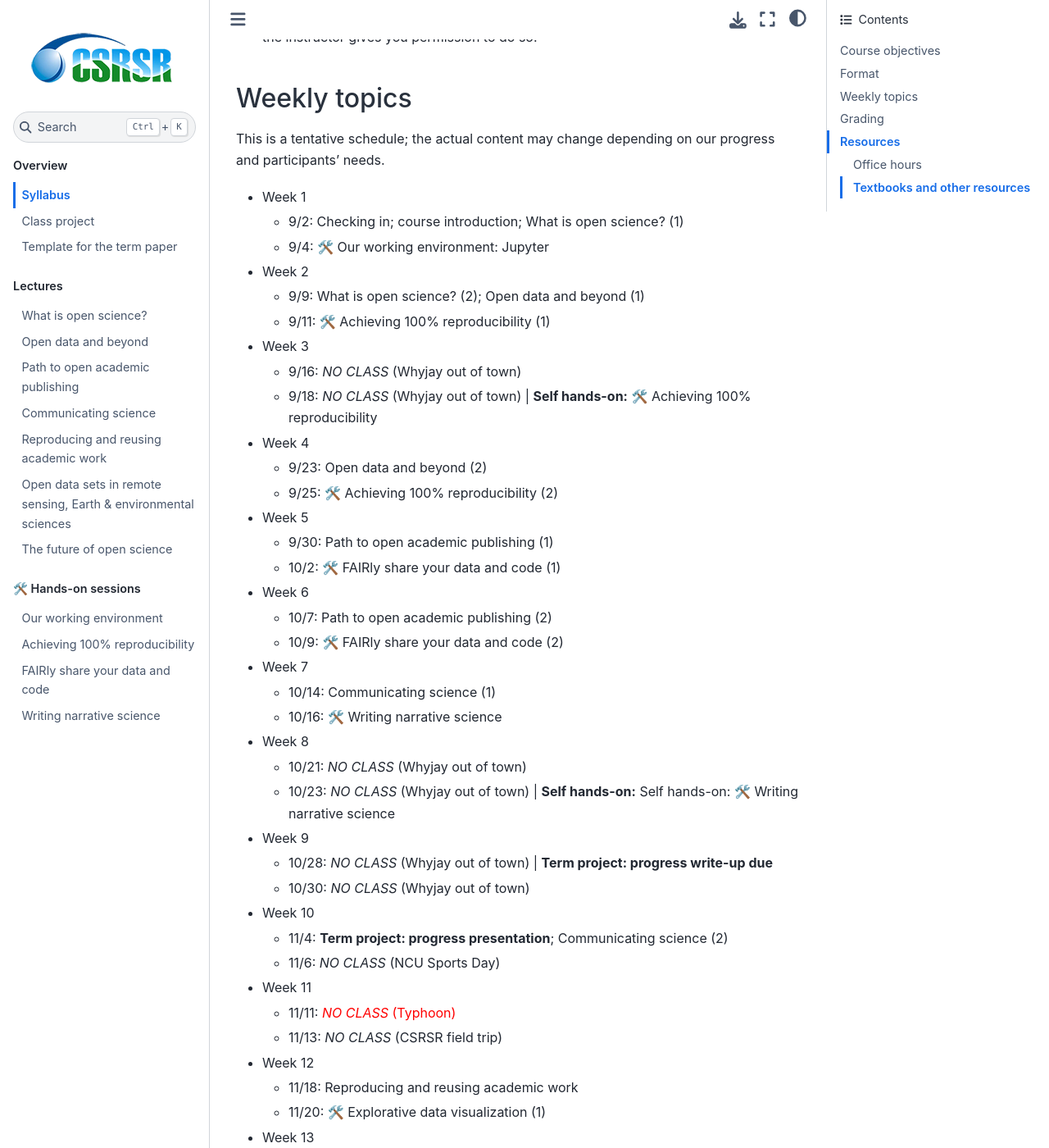
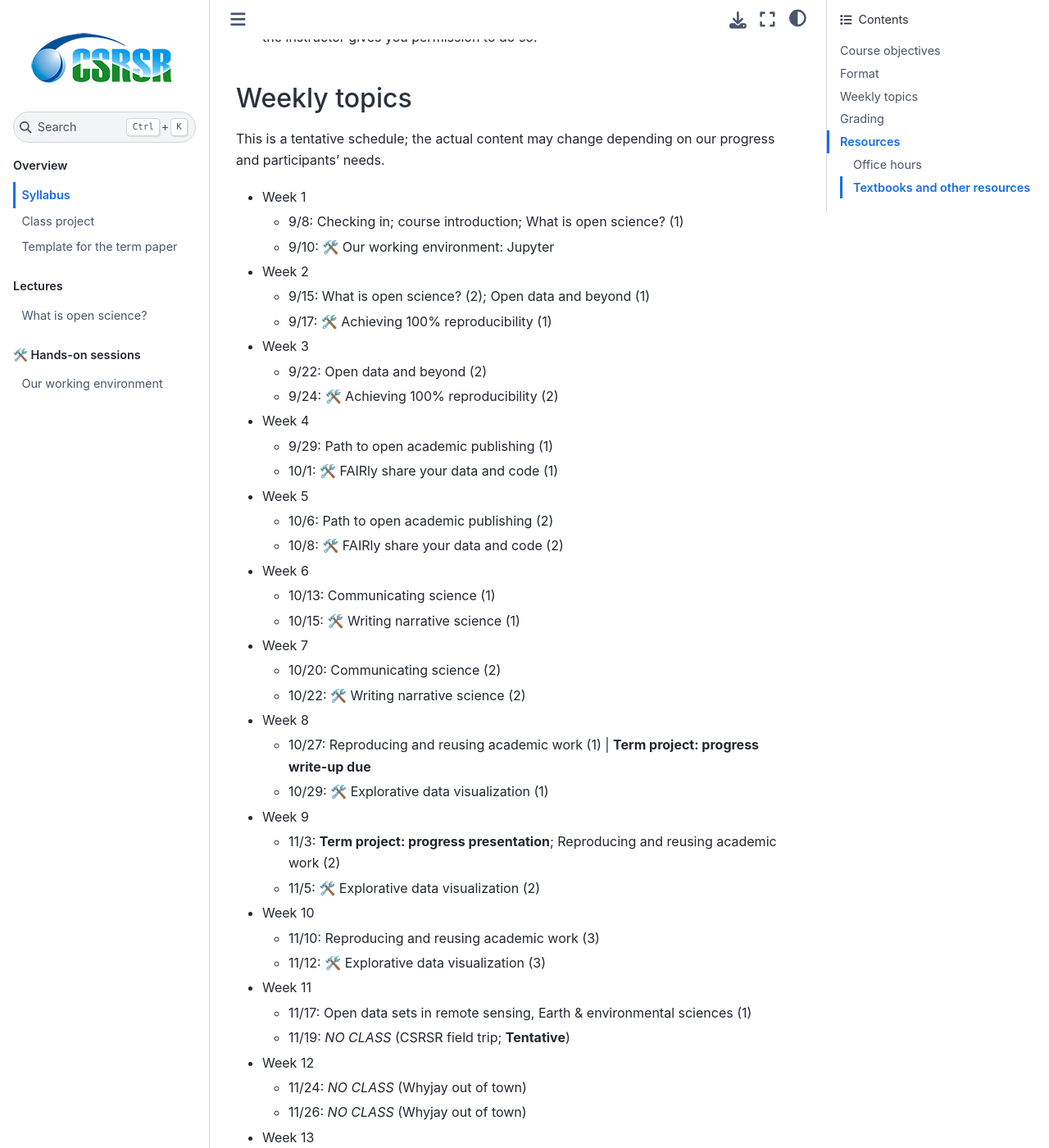
Before and after one commit to whyjz/ncu-open-science, a Jupyter Book: the page built from docs/syllabus.md, in a window 1280 px wide and 1400 px high, scrolled down 1235 px. Shown: the whole window at 82% size. Built offline with Jupyter Book 1.0.4 settings and Sphinx 7.4.7 and the Sphinx Book theme 1.1.4, drawn with Linux system fonts in a browser that asks for light colours; pages that are not in the unit, such as notebooks, are missing from menus; some of the changed text lies outside the part shown.

Commit message:
Update syllabus, L1, H1 for 2026

```diff
--- a/docs/_config.yml
+++ b/docs/_config.yml
@@ -7,7 +7,7 @@
 # Book settings
 title                       : Open Science Practices in Remote Sensing
 author                      : Whyjay Zheng (鄭懷傑)
-copyright                   : "2023-2025"
+copyright                   : "2023-2026"
 logo                        : csrsr_logo.png
 
 # #######################################################################################
--- a/docs/_toc.yml
+++ b/docs/_toc.yml
@@ -10,18 +10,18 @@ parts:
   - caption: Lectures
     chapters:
     - file: lectures/L1-intro
-    - file: lectures/L2-opendata
-    - file: lectures/L3-openaccess
-    - file: lectures/L4-communication
-    - file: lectures/L5-reproducibility
-    - file: lectures/L6-wheresdata
-    - file: lectures/L7-future
+    # - file: lectures/L2-opendata
+    # - file: lectures/L3-openaccess
+    # - file: lectures/L4-communication
+    # - file: lectures/L5-reproducibility
+    # - file: lectures/L6-wheresdata
+    # - file: lectures/L7-future
 
   - caption: 🛠️ Hands-on sessions
     chapters:
     - file: handson/H1-Jupyter
-    - file: handson/H2-Reproducibility
-    - file: handson/H3-FAIRdata
-    - file: handson/H4-Narrative
-    - file: handson/H5-Visualization
-    - file: handson/H6-DataAccess
+    # - file: handson/H2-Reproducibility
+    # - file: handson/H3-FAIRdata
+    # - file: handson/H4-Narrative
+    # - file: handson/H5-Visualization
+    # - file: handson/H6-DataAccess
--- a/docs/syllabus.md
+++ b/docs/syllabus.md
@@ -15,24 +15,21 @@ Whyjay Zheng (鄭懷傑), whyjz@csrsr.ncu.edu.tw
 1. Tuesday 10:00 am - 11:50 am at R2-223-1 (for lectures and discussion)
 2. Thursday 1:00 pm - 1:50 pm at R2-115  (mostly hands-on sessions)
 
-The hands-on sessions (labeled 🛠️ in [Weekly topics](syllabus.html#weekly-topics)) are on Thursday and **require access to a computer**. You are welcome to use the computers available in R2-115 or bring your own.
+The hands-on sessions (labeled 🛠️ in [Weekly topics](syllabus.html#weekly-topics)) are on Thursday and **require access to a compter**. You are welcome to use the computers available in R2-115 or bring your own laptop.
 
-As a class for open science, all written material presented in this class, including handouts, slides, and student term papers, will be available or posted online for public access. Your grade and all the sensitive information will remain private.
+As part of open science, all written material presented in this class, including handouts, slides, and student term papers, will be available online for public access. Your grade and all sensitive information will remain private.
 
 ### Code of conduct
 
 #### Diversity, Equity and Inclusion (DEI)
 
-- We will not tolerate any forms of discrimination and harassments during the class.
-
-- We encourage conversations about inequality whenever you sense that. This include but is not limited to [hidden curriculum](https://en.wikipedia.org/wiki/Hidden_curriculum) and [microaggression](https://en.wikipedia.org/wiki/Microaggression).
-
+- We will not tolerate any forms of discrimination and harassment during the class.
+- We encourage conversations about inequality whenever you sense that. This includes but is not limited to [hidden curriculum](https://en.wikipedia.org/wiki/Hidden_curriculum) and [microaggression](https://en.wikipedia.org/wiki/Microaggression).
 - Be respectful about different ideas and perspectives during discussion, and be mindful about your choice of words.
 
 #### Attribution of work
 
-- Be careful about using the copyrighted material, and make sure you have the permission/license with proper attribution whenever using it.
-
+- Be careful about using copyrighted material, and make sure you have the permission/license with proper attribution whenever using it.
 - Do not work with other students for the term project; it must be your sole work unless the instructor gives you permission to do so.
 
 ## Weekly topics
@@ -40,53 +37,53 @@ As a class for open science, all written material presented in this class, inclu
 This is a tentative schedule; the actual content may change depending on our progress and participants' needs.
 
 - Week 1
-  - 9/2: Checking in; course introduction; What is open science? (1)
-  - 9/4: 🛠️ Our working environment: Jupyter
+  - 9/8: Checking in; course introduction; What is open science? (1)
+  - 9/10: 🛠️ Our working environment: Jupyter
 - Week 2
-  - 9/9: What is open science? (2); Open data and beyond (1)
-  - 9/11: 🛠️ Achieving 100% reproducibility (1)
+  - 9/15: What is open science? (2); Open data and beyond (1)
+  - 9/17: 🛠️ Achieving 100% reproducibility (1)
 - Week 3
-  - 9/16: *NO CLASS* (Whyjay out of town)
-  - 9/18: *NO CLASS* (Whyjay out of town)  |  **Self hands-on:** 🛠️ Achieving 100% reproducibility
+  - 9/22: Open data and beyond (2)
+  - 9/24: 🛠️ Achieving 100% reproducibility (2)
 - Week 4
-  - 9/23: Open data and beyond (2)
-  - 9/25: 🛠️ Achieving 100% reproducibility (2)
+  - 9/29: Path to open academic publishing (1)
+  - 10/1: 🛠️ FAIRly share your data and code (1)
 - Week 5
-  - 9/30: Path to open academic publishing (1)
-  - 10/2: 🛠️ FAIRly share your data and code (1)
+  - 10/6: Path to open academic publishing (2)
+  - 10/8: 🛠️ FAIRly share your data and code (2)
 - Week 6
-  - 10/7: Path to open academic publishing (2)
-  - 10/9: 🛠️ FAIRly share your data and code (2)
+  - 10/13: Communicating science (1)
+  - 10/15: 🛠️ Writing narrative science (1)
 - Week 7
-  - 10/14: Communicating science (1)
-  - 10/16: 🛠️ Writing narrative science
+  - 10/20: Communicating science (2)
+  - 10/22: 🛠️ Writing narrative science (2)
 - Week 8
-  - 10/21: *NO CLASS* (Whyjay out of town)
-  - 10/23: *NO CLASS* (Whyjay out of town)  |  **Self hands-on:** Self hands-on: 🛠️ Writing narrative science
+  - 10/27: Reproducing and reusing academic work (1) | **Term project: progress write-up due**
+  - 10/29: 🛠️ Explorative data visualization (1)
 - Week 9
-  - 10/28: *NO CLASS* (Whyjay out of town)  |  **Term project: progress write-up due**
-  - 10/30: *NO CLASS* (Whyjay out of town)
+  - 11/3: **Term project: progress presentation**; Reproducing and reusing academic work (2)
+  - 11/5: 🛠️ Explorative data visualization (2)
 - Week 10
-  - 11/4: **Term project: progress presentation**; Communicating science (2)
-  - 11/6: *NO CLASS* (NCU Sports Day)
+  - 11/10: Reproducing and reusing academic work (3)
+  - 11/12: 🛠️ Explorative data visualization (3)
 - Week 11
-  - 11/11: <font color='red'>*NO CLASS* (Typhoon)</font>
-  - 11/13: *NO CLASS* (CSRSR field trip)
+  - 11/17: Open data sets in remote sensing, Earth & environmental sciences (1)
+  - 11/19: *NO CLASS* (CSRSR field trip; **Tentative**)
 - Week 12
-  - 11/18: Reproducing and reusing academic work
-  - 11/20: 🛠️ Explorative data visualization (1)
+  - 11/24: *NO CLASS* (Whyjay out of town)
+  - 11/26: *NO CLASS* (Whyjay out of town)
 - Week 13
-  - 11/25: Open data sets in remote sensing, Earth & environmental sciences
-  - 11/27: 🛠️ Explorative data visualization (2)
+  - 12/1: Open data sets in remote sensing, Earth & environmental sciences (2)
+  - 12/3: 🛠️ Getting and analyzing remotely sensed open data (1)
 - Week 14
-  - 12/2: The future of open science?
-  - 12/4: 🛠️ Getting and analyzing remotely sensed open data (1)
+  - 12/8: *NO CLASS* (Whyjay out of town)
+  - 12/10: *NO CLASS* (Whyjay out of town)
 - Week 15
-  - 12/9: **Term project: final presentation**
-  - 12/11: 🛠️ Getting and analyzing remotely sensed open data (2)
+  - 12/15: The future of open science | **Term project: final presentation**
+  - 12/17: 🛠️ Getting and analyzing remotely sensed open data (2)
 - Week 16
-  - 12/16: *NO CLASS* (Whyjay out of town)  |  **Term project: final write-up due**
-  - 12/18: *NO CLASS* (Whyjay out of town)
+  - 12/22: *Flexibility week* |  **Term project: final write-up due**
+  - 12/24: *Flexibility week* | 🛠️ Getting and analyzing remotely sensed open data (3)
 
 
 ## Grading
@@ -98,14 +95,14 @@ Your grade is entirely based on the class project and is divided into four compo
 - final report (oral presentation): 30%
 - final report (write-up): 40%
 
-The class attendance won't affect your final grade except for two oral presentation sessions (**11/4** and **12/9**; see [Late work policy](late-work-policy)).
+The class attendance won't affect your final grade except for two oral presentation sessions (**11/3** and **12/15**; see [Late work policy](late-work-policy)).
 
 (late-work-policy)=
 ### Late work policy
 
-- Write-ups: 10% penalty will be applied for each day past the deadline.
-- Oral presentations: If you are absent on the date of oral presentation, we accept video recordings (shared within the class) as a make-up. However, 20% penalty will be applied for each day past the presentation date.
-- The policies above may be exempted under special circumstances, such as family emergency or urgent medical conditions with reasonable proof. Please inform the instructor as early as possible should this happens so we can talk about make-up plans accordingly.
+- Write-ups: A 10% penalty will be applied for each day past the deadline.
+- Oral presentations: If you are absent on the date of the oral presentation, we accept video recordings (shared within the class) as a make-up. However, a 20% penalty will be applied for each day past the presentation date.
+- The policies above may be exempted under special circumstances, such as family emergency or urgent medical conditions with reasonable proof. Please inform the instructor as early as possible if this happens, so we can discuss make-up plans accordingly.
 
 ## Resources
 
```
Also changed, not shown: other parts of docs/syllabus.md (+3 -3 lines), docs/index.md (+1 -1 lines), docs/lectures/L1-intro.md (+1 -1 lines), docs/project.md (+16 -16 lines), docs/handson/H1-Jupyter.ipynb.
